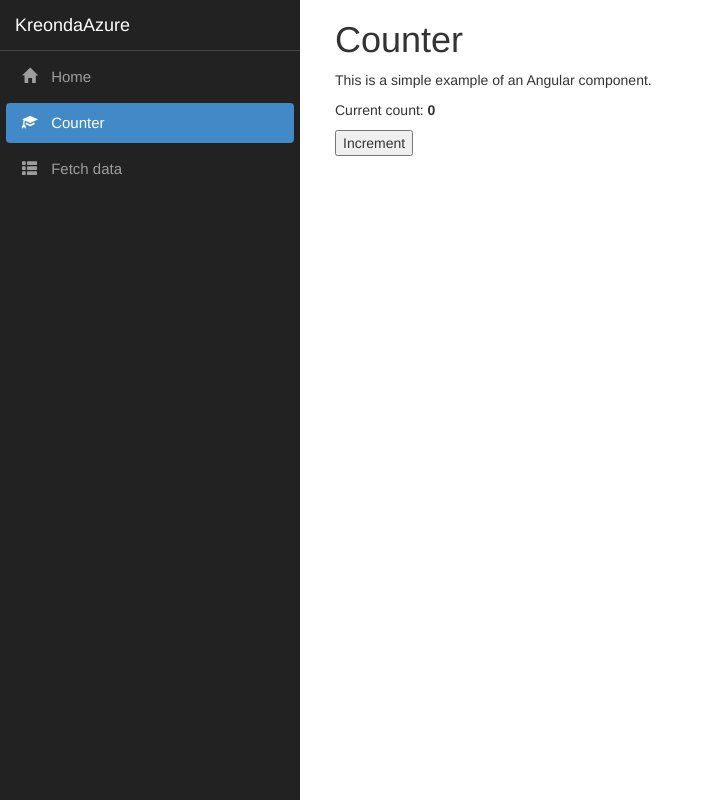
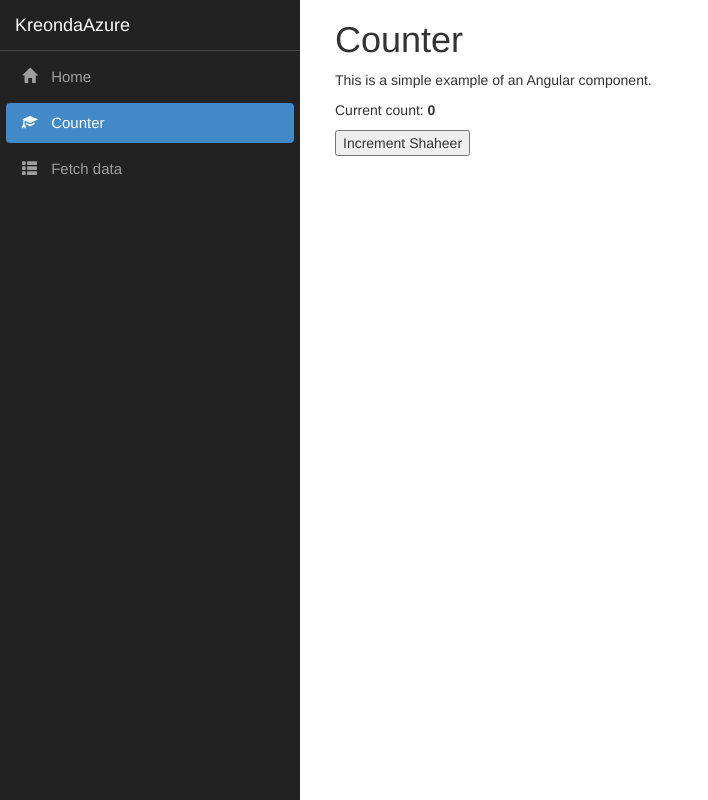
Before and after one commit to Shaheerwmk/KreondaAzure, an Angular app in the folder ClientApp/: page /counter in a window 1280 px wide. Shown: the whole page, without its empty margins (0-708 px from the left). Built offline with nearby package versions, Linux system fonts and the light colour scheme.

Commit message:
Uodated Button Text

```diff
--- a/ClientApp/src/app/counter/counter.component.html
+++ b/ClientApp/src/app/counter/counter.component.html
@@ -4,4 +4,4 @@
 
 <p>Current count: <strong>{{ currentCount }}</strong></p>
 
-<button (click)="incrementCounter()">Increment</button>
+<button (click)="incrementCounter()">Increment Shaheer</button>
```
